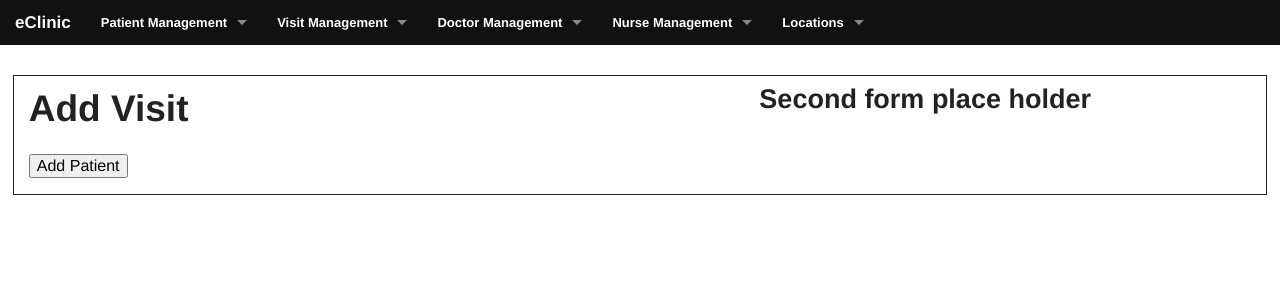
After one commit to marijawo/clinic_app, a Django app: template templates/eclinic_app/visit_lists.html in a window 1280 px wide. The commit adds this page. Shown: the top 300 px of the page. Run offline with Django 3.2, Linux system fonts and the light colour scheme; the template is opened without the code that fills it: values that come from a table or form of the project are taken from there, others are empty; parts of the project's set-up code (start-up, migrations or seed data) failed here and were passed over.

Commit message:
update ruls

```diff
--- a/clinic_app/settings.py
+++ b/clinic_app/settings.py
@@ -74,6 +74,8 @@ STATICFILES_DIRS = (
     # Don't forget to use absolute paths, not relative paths.
 
     #need to specify your static url for the foundation front-end to work
+    'S:/xamadian/CodesMeister/DjangoProjects/clinic_app/static',
+
 )
 
 # List of finder classes that know how to find static files in
@@ -123,7 +125,7 @@ INSTALLED_APPS = (
     'django.contrib.admin',
     # Uncomment the next line to enable admin documentation:
     # 'django.contrib.admindocs',
-    'eclinic_app',
+    'clinic_app',
 )
 
 # A sample logging configuration. The only tangible logging
--- a/clinic_app/urls.py
+++ b/clinic_app/urls.py
@@ -10,11 +10,9 @@ urlpatterns = patterns('',
 
     url(r'^patients/$', PatientListView.as_view(), name='patient-view'),
     url(r'^patient-detail/(?P<pk>\d+)/$', PatientDetailView.as_view(), name='patient-detail'),
-    #url(r'^patient/add/', CreatePatientViewForm.as_view(), name='create-patient'),
     url(r'^patient/add/', CreatePatientViewForm.as_view(), name='create-patient'),
-    #url(r'^patient/(?P<pk>\d+/$)', PatientUpdate.as_view(), name='patient-update'),
 
-    url(r'patient/(?P<pk>\d+)/$', PatientUpdate.as_view(), name='patient_update'),
+    url(r'visit/(?P<pk>\d+)/$', PatientUpdate.as_view(), name='patient_update'),
     url(r'patient/(?P<pk>\d+)/delete/$', PatientDelete.as_view(), name='patient_delete'),
 
     # Visit URLS
--- a/eclinic_app/models.py
+++ b/eclinic_app/models.py
@@ -21,8 +21,6 @@ class Patient(models.Model):
         ordering = ['patient_number']
 
     def get_patient_age(self):
-    # age = timezone.now() - self.date_of_birth
-    # return u's%' % age
 
         born_day = self.date_of_birth
         age = 2013 - born_day
--- a/templates/eclinic_app/patient_list.html
+++ b/templates/eclinic_app/patient_list.html
@@ -42,6 +42,7 @@
                 </tr>
             </table>
         </section>
+
         <aside class="large-2 columns">
             <h3 class="subheader"> Sidebar</h3>
             <table>
@@ -79,4 +80,6 @@
             </table>
         </aside>
     </div>
+
+
 {% endblock foundation_body %}
--- a/templates/eclinic_app/top_nav.html
+++ b/templates/eclinic_app/top_nav.html
@@ -32,6 +32,15 @@
                     <li><a href="../nurse/add"> Add Nurse </a></li>
                 </ul>
             </li>
+
+            <li class="has-dropdown"><a href="#">  Locations </a>
+                <ul class="dropdown">
+                    <li><a href="../nurses"> Add Region </a></li>
+                    <li><a href="../nurse/add"> Add District </a></li>
+                </ul>
+            </li>
+
+
         </ul>
     </section>
 </nav>
--- /dev/null
+++ b/templates/eclinic_app/visit_lists.html
@@ -0,0 +1,29 @@
+{% extends "base.html" %}
+{% block title %}eClinic{% endblock title %}
+
+{% block foundation_body %}
+    {% include "eclinic_app/top_nav.html" %}
+
+    <div class="row full">
+
+        <section class="large-6 columns">
+            <h2> Add Visit </h2>
+
+            <form action="" method="post">
+                {{ form.non_field_errors }}
+                {% csrf_token %}
+
+                <div class="large-4">
+                    {{ form.as_table }}
+                </div>
+
+                <input type="submit" value="Add Patient">
+            </form>
+            </section>
+
+            <section class="large-5 columns">
+                <h3> Second form place holder</h3>
+            </section>
+    </div>
+
+{% endblock foundation_body %}
```
Also changed, not shown: templates/eclinic_app/patient_detail.html (+4 -9 lines), 7 other files.
